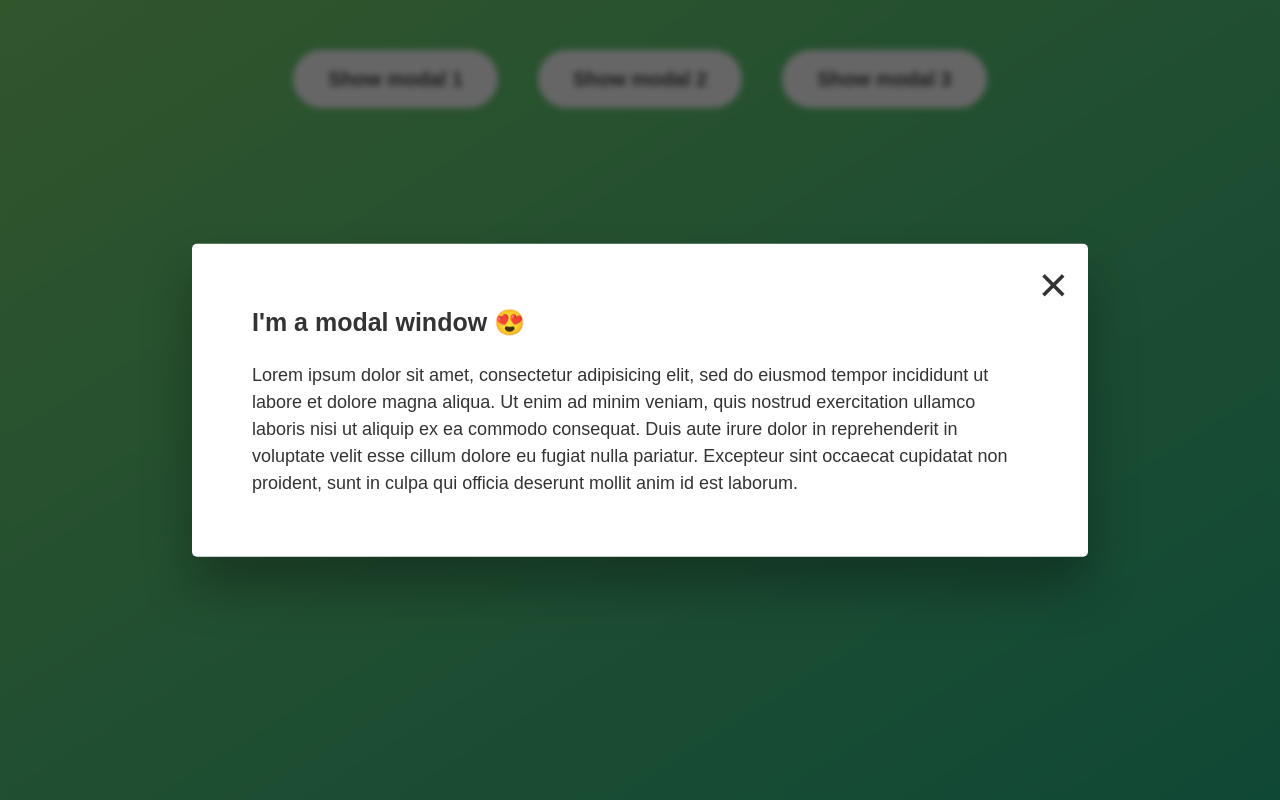
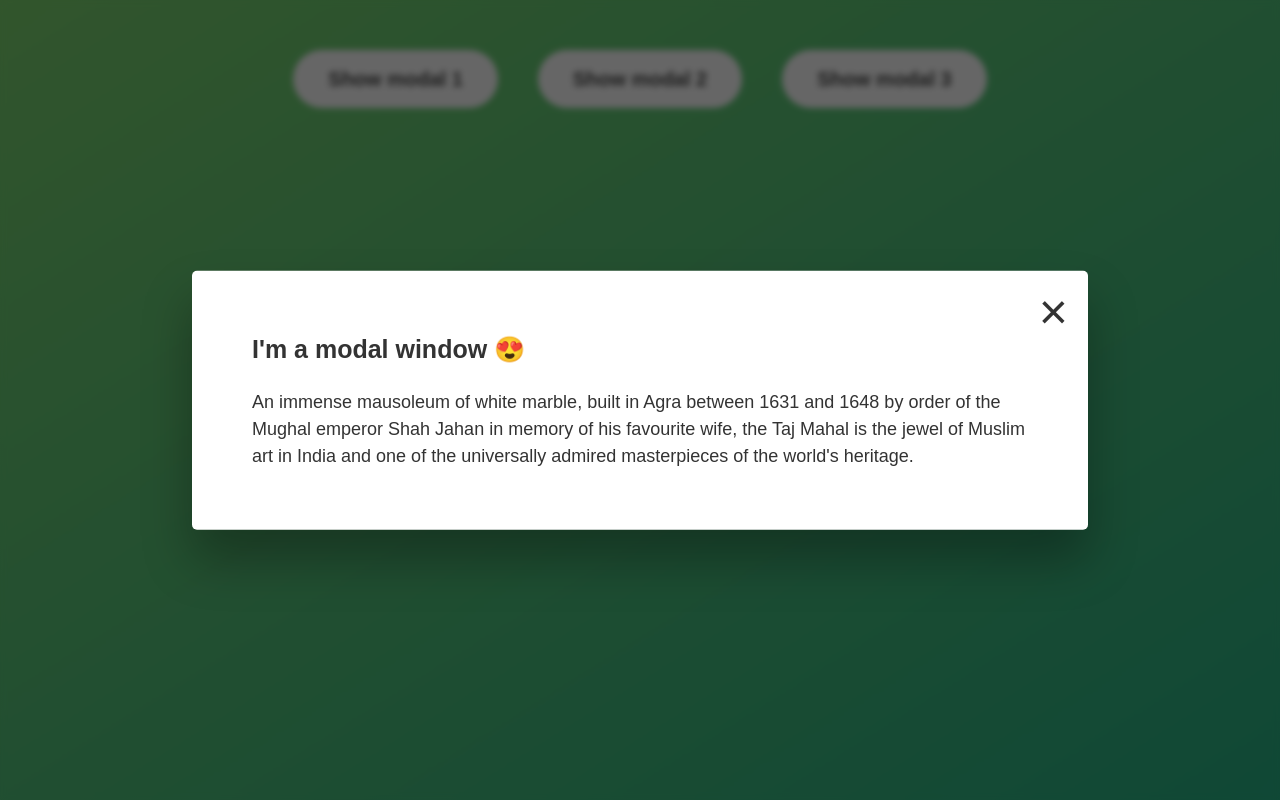
Before and after one commit to AmitAKY/starter, a plain HTML site: page index.html in a window 1280 px wide. Both pictures are taken after a click on the button "Show modal 1". Drawn offline with Linux system fonts and the light colour scheme.

Commit message:
edit in paragraph

```diff
--- a/index.html
+++ b/index.html
@@ -16,13 +16,10 @@
       <button class="close-modal">&times;</button>
       <h1>I'm a modal window 😍</h1>
       <p>
-        Lorem ipsum dolor sit amet, consectetur adipisicing elit, sed do eiusmod
-        tempor incididunt ut labore et dolore magna aliqua. Ut enim ad minim
-        veniam, quis nostrud exercitation ullamco laboris nisi ut aliquip ex ea
-        commodo consequat. Duis aute irure dolor in reprehenderit in voluptate
-        velit esse cillum dolore eu fugiat nulla pariatur. Excepteur sint
-        occaecat cupidatat non proident, sunt in culpa qui officia deserunt
-        mollit anim id est laborum.
+        An immense mausoleum of white marble, built in Agra between 1631 and
+        1648 by order of the Mughal emperor Shah Jahan in memory of his
+        favourite wife, the Taj Mahal is the jewel of Muslim art in India and
+        one of the universally admired masterpieces of the world's heritage.
       </p>
     </div>
     <div class="overlay hidden"></div>
```
